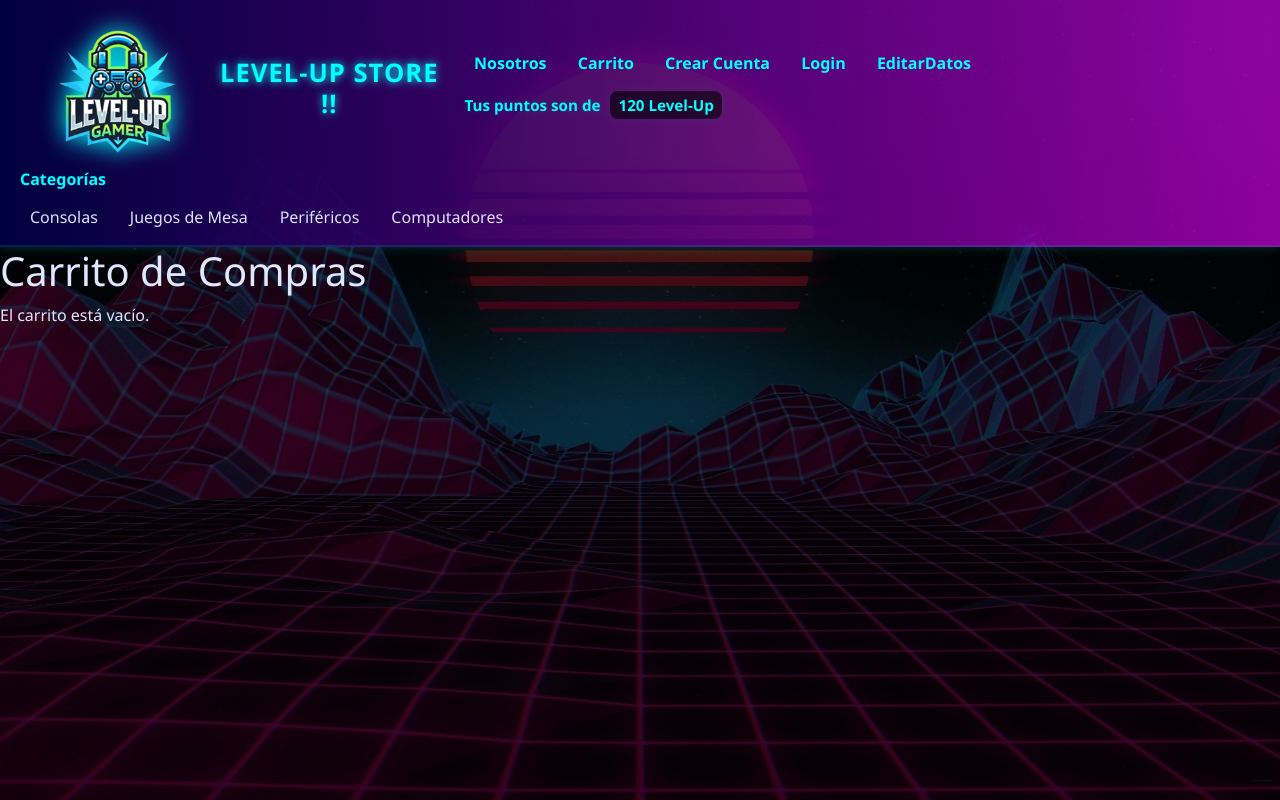
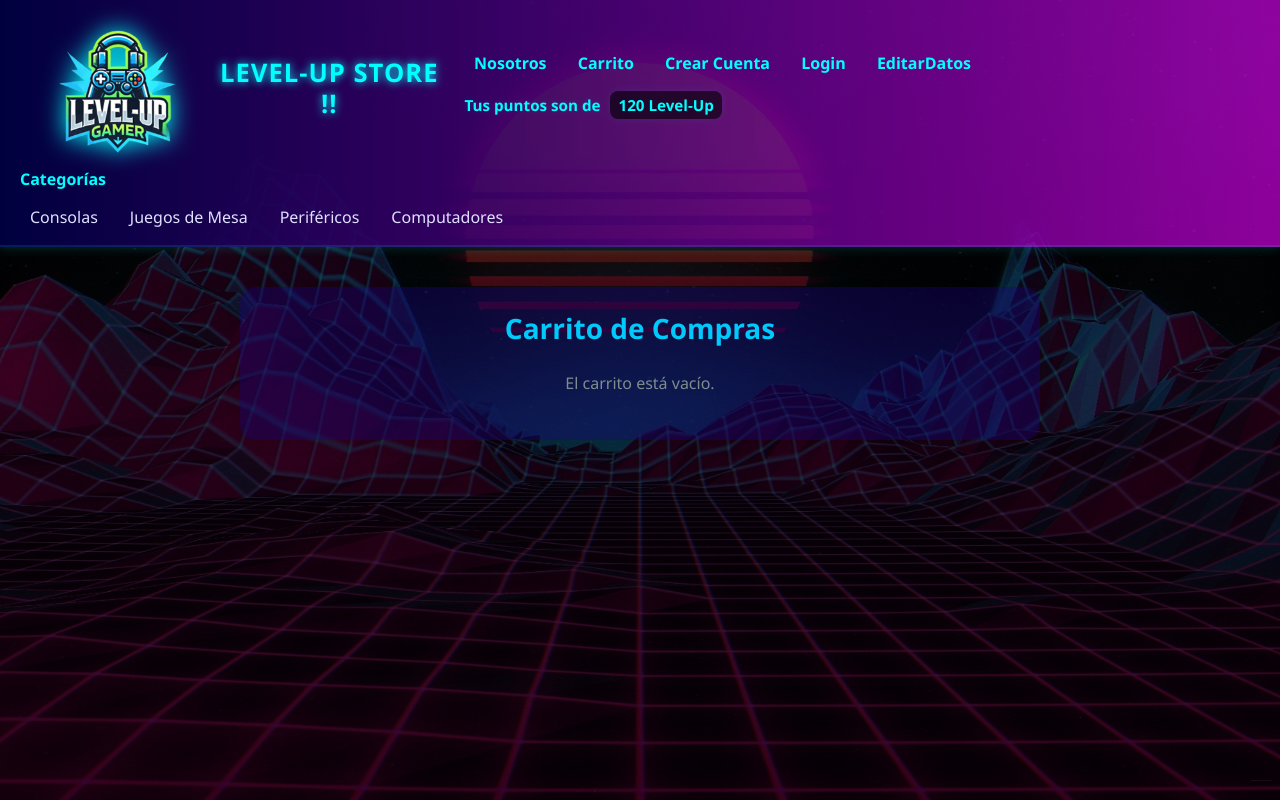
Before and after one commit to Duocantonio/Level-up-React, a React (Vite) app: page /Carrito in a window 1280 px wide. Built offline with nearby package versions, Linux system fonts and the light colour scheme.

Commit message:
implementacion de css para carrito de compraws y navegador para el editar datos

```diff
--- /dev/null
+++ b/src/components/Style/FunCarrito.css
@@ -0,0 +1,108 @@
+.carrito-container {
+  max-width: 800px;
+  margin: 40px auto;
+  padding: 25px;
+  background-color: #18037465;
+  border-radius: 16px;
+  box-shadow: 0 4px 15px rgba(0, 0, 0, 0.08);
+  font-family: 'Segoe UI', Tahoma, Geneva, Verdana, sans-serif;
+}
+
+.carrito-container h1 {
+  text-align: center;
+  color: #00c9fc;
+  margin-bottom: 25px;
+  font-size: 28px;
+  font-weight: 700;
+}
+
+.carrito-container p {
+  text-align: center;
+  color: #7f8c8d;
+  font-size: 16px;
+  margin: 20px 0;
+}
+
+.carrito-item {
+  display: flex;
+  align-items: center;
+  justify-content: space-between;
+  background-color: #f9fafbb7;
+  border: 1px solid #00ffd5;
+  border-radius: 12px;
+  padding: 15px;
+  margin-bottom: 12px;
+  transition: box-shadow 0.2s ease, transform 0.2s ease;
+}
+
+.carrito-item:hover {
+  box-shadow: 0 4px 10px rgba(0, 0, 0, 0.08);
+  transform: scale(1.01);
+}
+
+.carrito-item img {
+  width: 60px;
+  height: 60px;
+  object-fit: cover;
+  border-radius: 8px;
+  margin-right: 15px;
+}
+
+.info-producto {
+  flex: 1;
+  display: flex;
+  flex-direction: column;
+  color: #2c3e50;
+}
+
+.info-producto span {
+  font-size: 15px;
+}
+
+.boton-eliminar {
+  background-color: #6900f3;
+  color: #0eedf5;
+  border: none;
+  border-radius: 8px;
+  padding: 8px 14px;
+  cursor: pointer;
+  font-size: 14px;
+  font-weight: 500;
+  transition: background-color 0.2s ease;
+}
+
+.boton-eliminar:hover {
+  background-color: #c0392b;
+}
+
+.carrito-total {
+  border-top: 1px solid #dcdfe1;
+  margin-top: 25px;
+  padding-top: 15px;
+  color: #00f7ff;
+}
+
+.carrito-total div {
+  font-size: 16px;
+  margin-bottom: 6px;
+}
+
+.carrito-total strong {
+  font-size: 18px;
+}
+
+@media (max-width: 600px) {
+  .carrito-item {
+    flex-direction: column;
+    align-items: flex-start;
+    gap: 10px;
+  }
+
+  .boton-eliminar {
+    align-self: flex-end;
+  }
+
+  .carrito-container {
+    padding: 15px;
+  }
+}
--- a/src/components/organisms/FunCarrito.jsx
+++ b/src/components/organisms/FunCarrito.jsx
@@ -1,4 +1,7 @@
 import React, { useState, useEffect } from 'react';
+import '../Style/FunCarrito.css';
+
+
 
 export default function FunCarritoSimple() {
   const [productos, setProductos] = useState(() => {
--- a/src/components/pages/Carrito.jsx
+++ b/src/components/pages/Carrito.jsx
@@ -1,6 +1,7 @@
 import React from 'react';
 import Navegador from '../organisms/Navegador';
 import FunCarrito from '../organisms/FunCarrito.jsx';
+
 
 export default function Carrito() {
   return (
--- a/src/components/pages/EditarDatos.jsx
+++ b/src/components/pages/EditarDatos.jsx
@@ -1,8 +1,13 @@
 import React, { useState, useEffect } from "react";
 import { Form, Button, Container, Alert, Card } from "react-bootstrap";
 import { useNavigate } from "react-router-dom";
+import Navegador from'../organisms/Navegador'
+
+
+
 
 export default function Cambiar_Datos() {
+
   const [nombre, setNombre] = useState("");
   const [edad, setEdad] = useState("");
   const [email, setEmail] = useState("");
@@ -43,6 +48,8 @@ export default function Cambiar_Datos() {
   };
 
   return (
+  <>
+    <Navegador />  {/* Aquí pones el navegador */}
     <Container className="d-flex justify-content-center align-items-center" style={{ height: "100vh" }}>
       <Card style={{ width: "28rem", padding: "20px" }}>
         <Card.Body>
@@ -98,5 +105,6 @@ export default function Cambiar_Datos() {
         </Card.Body>
       </Card>
     </Container>
-  );
+  </>
+);
 }
```
